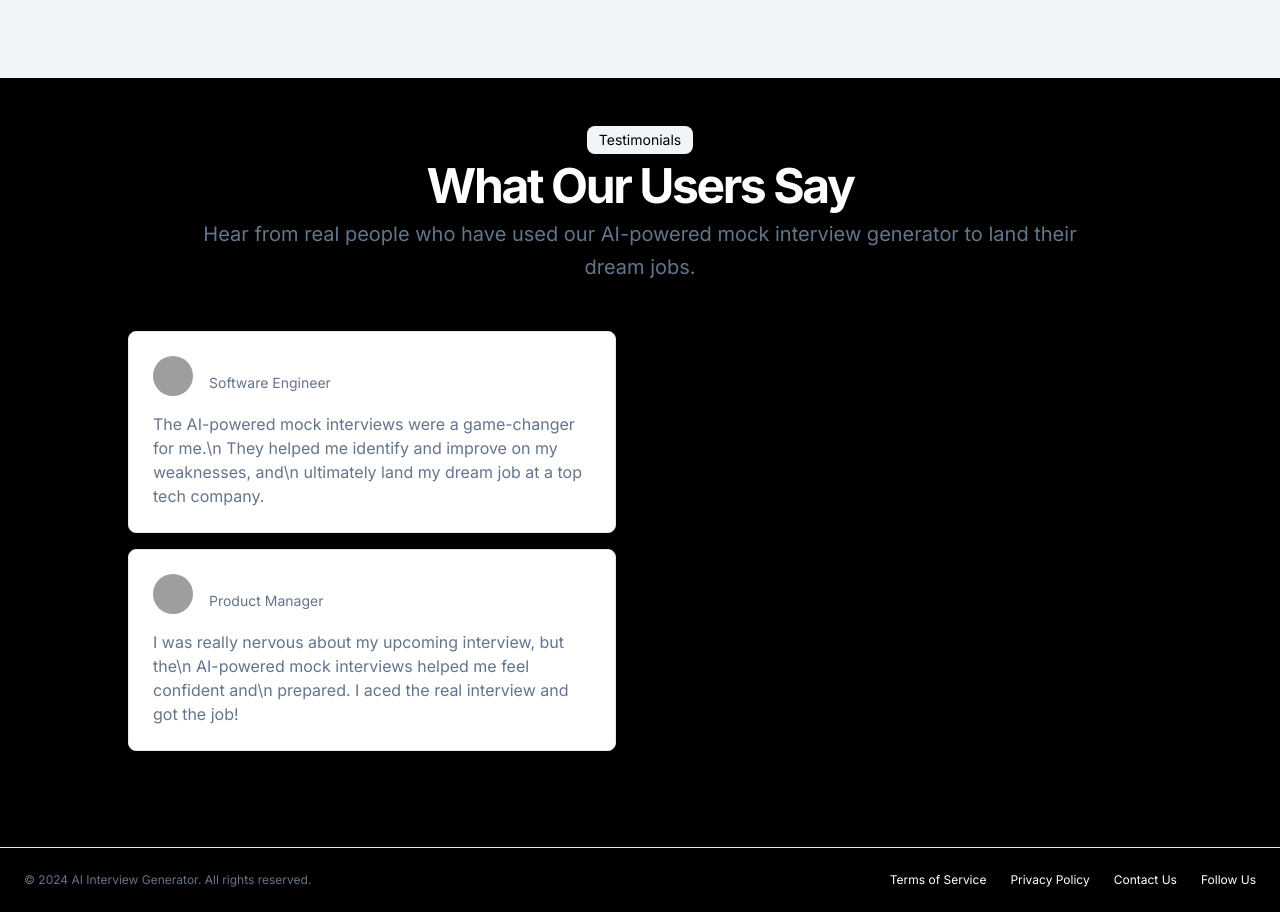
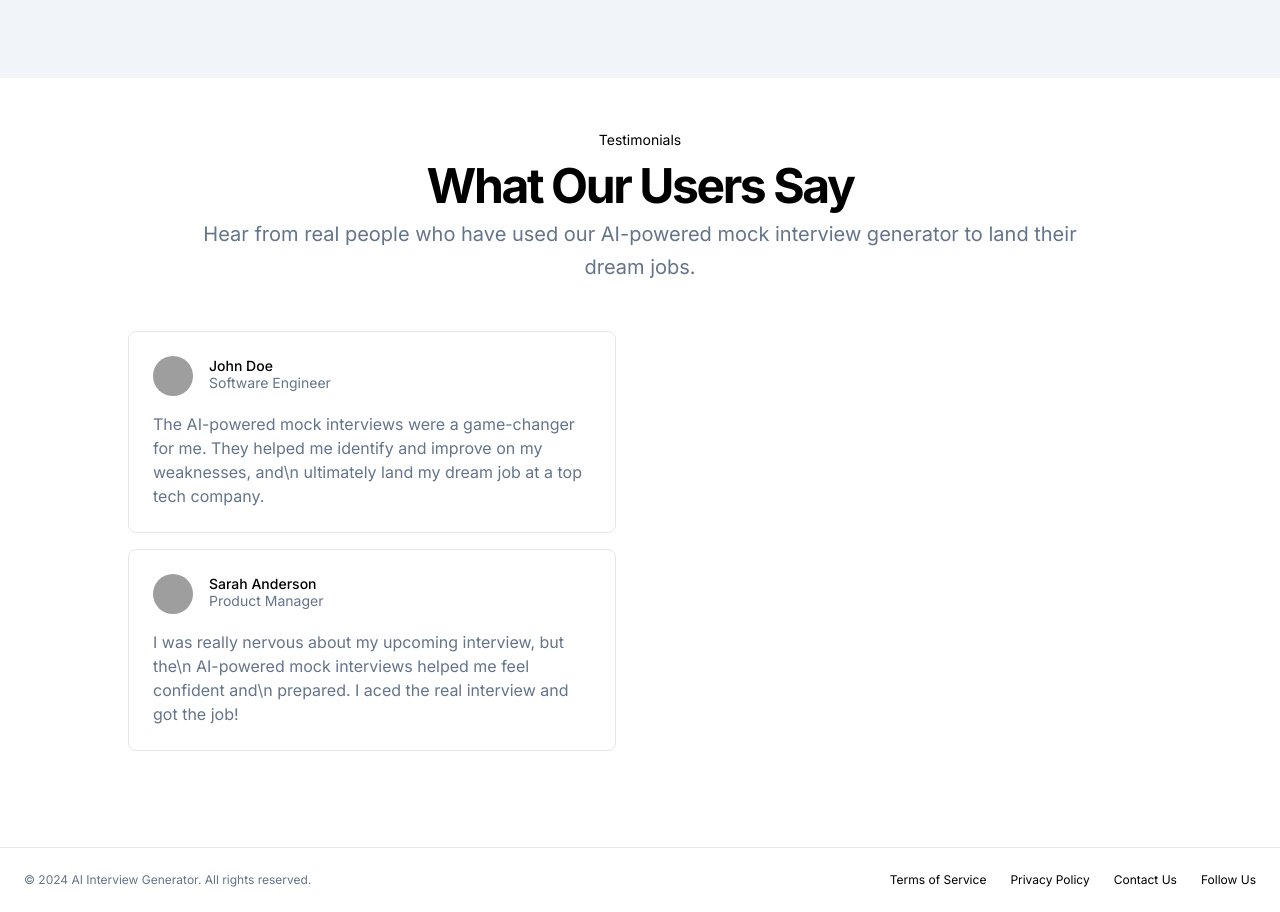
Before and after one commit to piyush9808/Question, a Next.js app: page / in a window 1280 px wide. Shown: the part 1280-2192 px from the top of the page. Built offline with nearby package versions, Linux system fonts and the light colour scheme; grey boxes are pictures that could not be loaded.

Commit message:
Cosmetic Changes

```diff
--- a/app/dashboard/interview/[interviewId]/page.tsx
+++ b/app/dashboard/interview/[interviewId]/page.tsx
@@ -42,7 +42,7 @@ function Interview({ params }: InterviewProps) {
     }, [interviewData]);
 
     return (
-        <div className='my-10 flex flex-col  justify-center items-center text-white'>
+        <div className='my-10 flex flex-col  justify-center items-center text-black'>
             <h2 className='font-bold text-2xl '>Get Started</h2>
             <div className="grid grid-cols-1 md:grid-cols-2 gap-10">
 
--- a/app/dashboard/interview/[interviewId]/start/_component/QuestionsSection.tsx
+++ b/app/dashboard/interview/[interviewId]/start/_component/QuestionsSection.tsx
@@ -33,7 +33,7 @@ function QuestionsSection({ mockInterviewQuestion, activeQuestionIndex }: Questi
                 ))}
             </div>
 
-            <h2 className='my-5 text-sm md:text-lg text-white'>{mockInterviewQuestion[activeQuestionIndex]?.question}
+            <h2 className='my-5 text-sm md:text-lg text-black'>{mockInterviewQuestion[activeQuestionIndex]?.question}
 
             </h2><Volume2 className='cursor-pointer' onClick={()=>textToSpeech(mockInterviewQuestion[activeQuestionIndex]?.question)}/>
 
--- a/app/dashboard/interview/[interviewId]/start/_component/RecordAnsSection.tsx
+++ b/app/dashboard/interview/[interviewId]/start/_component/RecordAnsSection.tsx
@@ -106,7 +106,7 @@ function RecordAnsSection({ mockInterviewQuestion, activeQuestionIndex, intervie
     return (
         <div className='flex items-center justify-center flex-col'>
 
-            <div className='flex flex-col justify-center items-center bg-black rounded-lg p-5  mt-20 my-20'>
+            <div className='flex flex-col justify-center items-center bg-white rounded-lg p-5  mt-20 my-20'>
                 <Image src={'/webcam.png'} width={200} height={200} alt="webcam"
                     className="absolute" />
                 <Webcam
--- a/app/dashboard/layout.tsx
+++ b/app/dashboard/layout.tsx
@@ -6,7 +6,7 @@ export default function DashboardLayout({
     children: React.ReactNode;
 }>) {
     return (
-        <div className="bg-black h-screen ">
+        <div className="bg-white h-screen ">
             <Header />
             <div className="mx-5 md:mx-20 lg:mx-36">
                 {children}
--- a/app/dashboard/page.tsx
+++ b/app/dashboard/page.tsx
@@ -6,8 +6,8 @@ import InterviewList from './_components/InterviewList'
 function page() {
   return (
 
-    <div className='p-10 bg-black'>
-      <h2 className='font-bold text-2xl text-white'>Dashboard</h2>
+    <div className='p-10 bg-white'>
+      <h2 className='font-bold text-2xl text-black'>Dashboard</h2>
       <h2 className='text-gray-500'>Start Your Mockup AI Interview</h2>
       <div className='grid grid-cols-1 md:grid-cols-3 my-5'>
         <AddNewInterview />
--- a/app/page.tsx
+++ b/app/page.tsx
@@ -5,7 +5,7 @@ import { UserButton } from "@clerk/nextjs"
 
 export default function Component() {
   return (
-    <div className="flex flex-col min-h-[100dvh] bg-black  text-white">
+    <div className="flex flex-col min-h-[100dvh] bg-white  text-black">
 
       <header className="lg:px-6 h-fit py-2 flex items-center border-b border-white ">
         <Link href="#" className="flex items-center justify-center" prefetch={false}>
@@ -145,7 +145,7 @@ export default function Component() {
           <div className="container px-4 md:px-6">
             <div className="flex flex-col items-center justify-center space-y-4 text-center">
               <div className="space-y-2">
-                <div className="inline-block rounded-lg bg-muted px-3 text-black bg-black  py-1 text-sm">Testimonials</div>
+                <div className="inline-block rounded-lg bg-muted px-3 text-black bg-white  py-1 text-sm">Testimonials</div>
                 <h2 className="text-3xl font-bold tracking-tighter sm:text-5xl">What Our Users Say</h2>
                 <p className="max-w-[900px] text-muted-foreground md:text-xl/relaxed lg:text-base/relaxed xl:text-xl/relaxed">
                   Hear from real people who have used our AI-powered mock interview generator to land their dream jobs.
@@ -166,7 +166,7 @@ export default function Component() {
                     </div>
                   </div>
                   <blockquote className="text-muted-foreground">
-                    The AI-powered mock interviews were a game-changer for me.\n They helped me identify and improve on
+                    The AI-powered mock interviews were a game-changer for me. They helped me identify and improve on
                     my weaknesses, and\n ultimately land my dream job at a top tech company.
                   </blockquote>
                 </div>
--- a/components/ui/dialog.tsx
+++ b/components/ui/dialog.tsx
@@ -21,7 +21,7 @@ const DialogOverlay = React.forwardRef<
   <DialogPrimitive.Overlay
     ref={ref}
     className={cn(
-      "fixed inset-0 z-50 bg-black/80  data-[state=open]:animate-in data-[state=closed]:animate-out data-[state=closed]:fade-out-0 data-[state=open]:fade-in-0",
+      "fixed inset-0 z-50 bg-white/80  data-[state=open]:animate-in data-[state=closed]:animate-out data-[state=closed]:fade-out-0 data-[state=open]:fade-in-0",
       className
     )}
     {...props}
```
Also changed, not shown: app/dashboard/_components/Header.tsx (+1 -1 lines).
